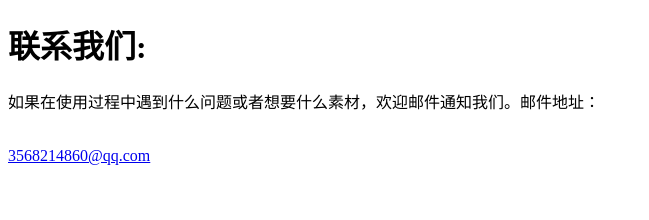
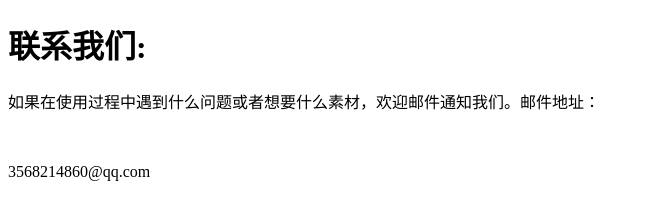
Before and after one commit to kw1A/kw1A.github.io, a plain HTML site: page index.html in a window 1280 px wide. Shown: the whole page, without its empty margins (0-649 px from the left). Drawn offline with Linux system fonts and the light colour scheme.

Commit message:
Update index.html

```diff
--- a/index.html
+++ b/index.html
@@ -9,7 +9,7 @@
 	<h1>联系我们:</h1>
 	<p>如果在使用过程中遇到什么问题或者想要什么素材，欢迎邮件通知我们。邮件地址：</p>
 	<br>
-	<a href="mailto:3568214860@qq.com?Subject=MBAvatar">3568214860@qq.com</a>
+	<p>3568214860@qq.com</p>
 	<script>
 	</script>
 </body>
```
